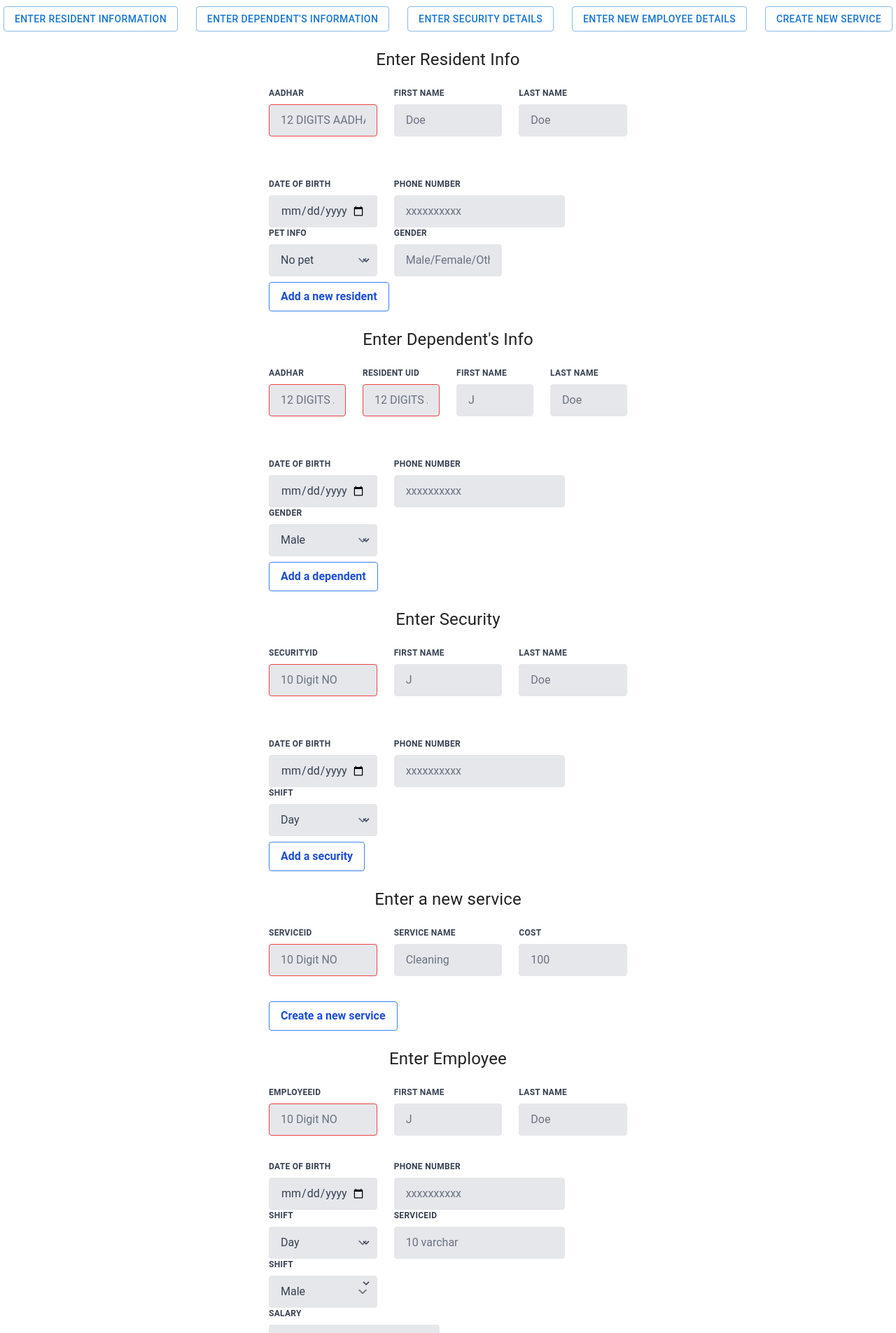
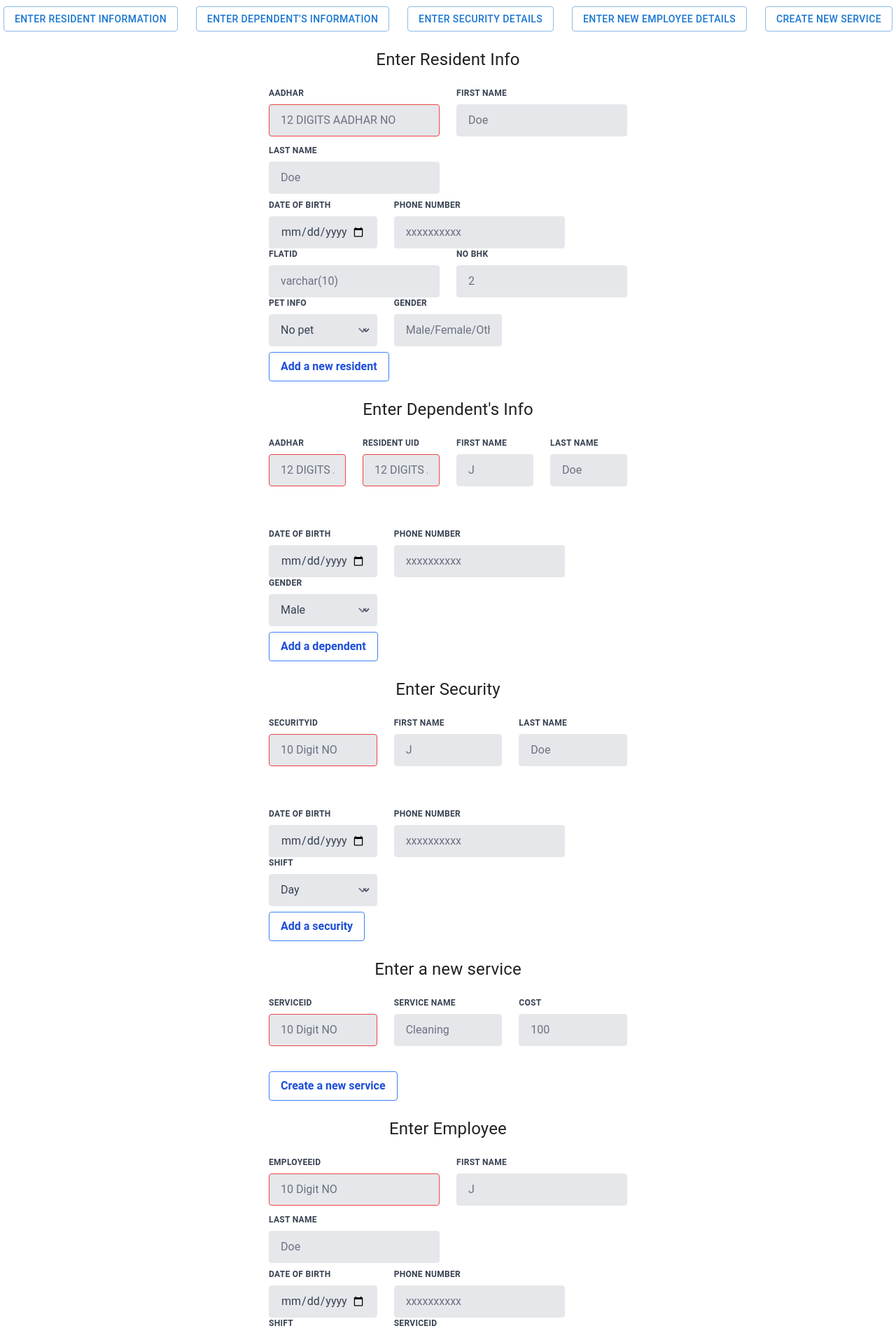
Before and after one commit to RIT3shSapata/DBMS_Project, a React (Vite) app in the folder frontend/: page /admin in a window 1280 px wide. Shown: the part 460-2365 px from the top of the page at 70% size. Built offline with nearby package versions, Linux system fonts and the light colour scheme.

Commit message:
added new admin functionalities

```diff
--- a/frontend/src/components/admin/forms/employee.jsx
+++ b/frontend/src/components/admin/forms/employee.jsx
@@ -3,7 +3,7 @@
         <div className="flex justify-center box-border">
                         <form class="w-full max-w-lg">
                             <div class="flex flex-wrap -mx-3 mb-6"></div>
-                            <div class="flex justify-center -mx-3 mb-6">
+                            <div class="flex flex-wrap -mx-3 mb-2">
                                 <div class="w-full md:w-1/2 px-3 mb-6 md:mb-0">
                                     <label
                                         class="block uppercase tracking-wide text-gray-700 text-xs font-bold mb-2"
--- a/frontend/src/components/admin/forms/resident.jsx
+++ b/frontend/src/components/admin/forms/resident.jsx
@@ -3,7 +3,7 @@
 
         <div className="flex justify-center box-border">
         <form class="w-full max-w-lg">
-            <div class="flex justify-center -mx-3 mb-6">
+        <div class="flex flex-wrap -mx-3 mb-2">
                 <div class="w-full md:w-1/2 px-3 mb-6 md:mb-0">
                     <label
                         class="block uppercase tracking-wide text-gray-700 text-xs font-bold mb-2"
@@ -44,7 +44,6 @@
                     />
                 </div>
             </div>
-            <div class="flex flex-wrap -mx-3 mb-6"></div>
             <div class="flex flex-wrap -mx-3 mb-2">
                 <div class="w-full md:w-1/3 px-3 mb-6 md:mb-0">
                     <label
@@ -70,6 +69,32 @@
                         id="grid-last-name"
                         type="phone"
                         placeholder="xxxxxxxxxx"
+                    />
+                </div>
+                <div class="w-full md:w-1/2 px-3">
+                    <label
+                        class="block uppercase tracking-wide text-gray-700 text-xs font-bold mb-2"
+                        for="grid-last-name">
+                        FlatID
+                    </label>
+                    <input
+                        class="appearance-none block w-full bg-gray-200 text-gray-700 border border-gray-200 rounded py-3 px-4 leading-tight focus:outline-none focus:bg-white focus:border-gray-500"
+                        id="grid-last-name"
+                        type="text"
+                        placeholder="varchar(10)"
+                    />
+                </div>
+                <div class="w-full md:w-1/2 px-3">
+                    <label
+                        class="block uppercase tracking-wide text-gray-700 text-xs font-bold mb-2"
+                        for="grid-last-name">
+                        No BHK
+                    </label>
+                    <input
+                        class="appearance-none block w-full bg-gray-200 text-gray-700 border border-gray-200 rounded py-3 px-4 leading-tight focus:outline-none focus:bg-white focus:border-gray-500"
+                        id="grid-last-name"
+                        type="number"
+                        placeholder="2"
                     />
                 </div>
                 <div class="flex flex-wrap -mx-3 mb-6"></div>
--- a/frontend/src/pages/Admin.jsx
+++ b/frontend/src/pages/Admin.jsx
@@ -54,7 +54,7 @@
                     <Employee></Employee>
             </div>
             <div class="flex flex-wrap -mx-3 mb-6"></div>
-            <Stack spacing={2} direction="row" className='justify-around'>
+            <Stack spacing={2} direction="row" className='justify-around m-2'>
                 <Button variant="outlined">View Residents And Flat Information</Button>
                 <Button variant="outlined">View Resident's service requests</Button>
                 <Button variant="outlined">View Employees </Button>
```
